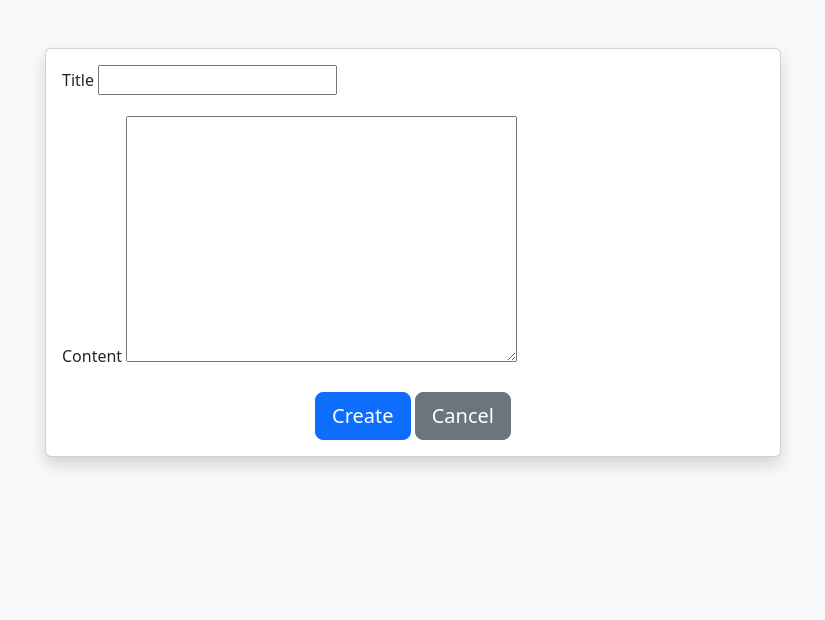
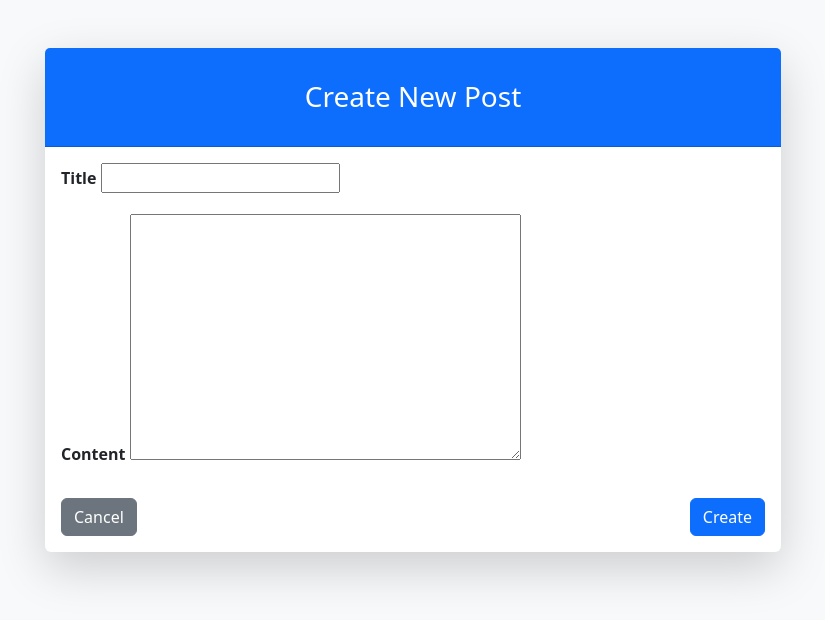
Before and after one commit to NickGV/Django-projects, a Django app: page /post/new/ in a window 1280 px wide. Shown: the part 56-676 px from the top of the page, without its empty margins (227-1052 px from the left). Run offline with Django 5.2, Linux system fonts and the light colour scheme.

Commit message:
style: give some stlyes in the post_form of the blog project

```diff
--- a/Blog_app/blog/templates/blog/post_form.html
+++ b/Blog_app/blog/templates/blog/post_form.html
@@ -48,31 +48,28 @@
     <div class="container mt-5">
       <div class="row justify-content-center">
         <div class="col-md-8">
-          <div class="card shadow">
+          <div class="card shadow-lg border-0 rounded-lg">
+            <div class="card-header bg-primary text-white">
+              <h3 class="text-center font-weight-light my-4">
+                {% if form.instance.pk %}Edit Post{% else %}Create New Post{% endif %}
+              </h3>
+            </div>
             <div class="card-body">
               <form method="post">
                 {% csrf_token %}
                 <div class="mb-3">
-                  <label for="{{ form.title.id_for_label }}" class="form-label"
-                    >Title</label
-                  >
-                  {{ form.title }}
+                  <label for="{{ form.title.id_for_label }}" class="form-label fw-bold">Title</label>
+                  {{ form.title}}
                 </div>
                 <div class="mb-3">
-                  <label
-                    for="{{ form.content.id_for_label }}"
-                    class="form-label"
-                    >Content</label
-                  >
-                  {{ form.content }}
+                  <label for="{{ form.content.id_for_label }}" class="form-label fw-bold">Content</label>
+                  {{ form.content}}
                 </div>
-                <div class="text-center">
-                  <button type="submit" class="btn btn-primary btn-lg">
+                <div class="d-flex align-items-center justify-content-between mt-4 mb-0">
+                  <a href="{% url 'home' %}" class="btn btn-secondary">Cancel</a>
+                  <button type="submit" class="btn btn-primary">
                     {% if form.instance.pk %}Update{% else %}Create{% endif %}
                   </button>
-                  <a href="{% url 'home' %}" class="btn btn-secondary btn-lg"
-                    >Cancel</a
-                  >
                 </div>
               </form>
             </div>
```
